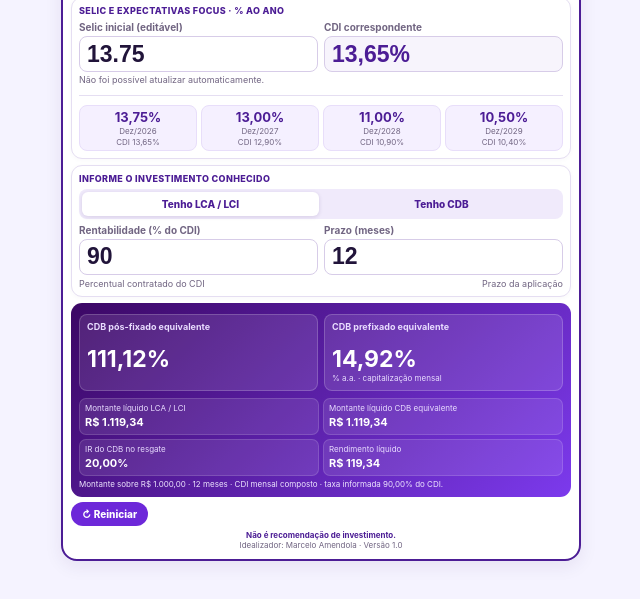
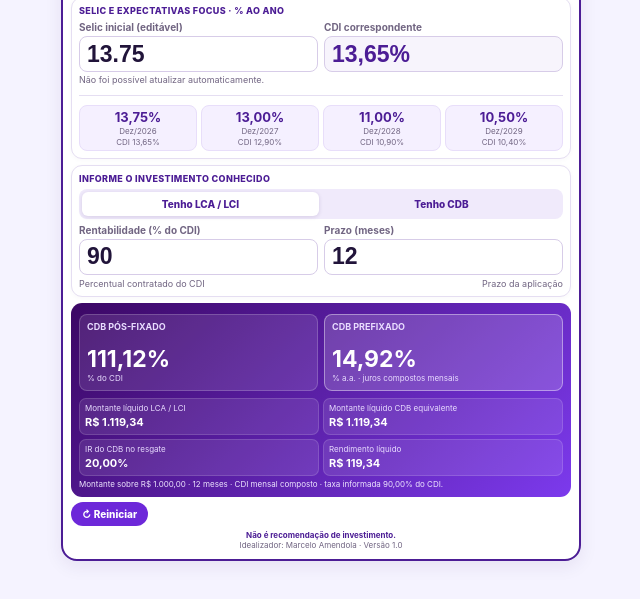
Before and after one commit to marceloedeiaamendola-star/Calculadora-Renda-Fixa-Focus, a plain HTML site: page index.html in a window 1280 px wide. Shown: the part 61-660 px from the top of the page, without its empty margins (319-959 px from the left). Drawn offline with Linux system fonts and the light colour scheme; no server answers.

Commit message:
Destaca lado a lado CDB pós-fixado e prefixado na equivalência

```diff
--- a/index.html
+++ b/index.html
@@ -28,7 +28,7 @@ input:focus{outline:2px solid #c4b5fd;border-color:var(--purple)}.readonly{backg
 .equiv-box{min-width:0;padding:7px;border-radius:8px;background:#ffffff1c;border:1px solid #ffffff30}
 .equiv-box span{display:block;min-height:22px;line-height:1.15}
 .equiv-box b{display:block;font-size:23px;line-height:1.05;margin-top:3px;white-space:nowrap}
-.equiv-box small{display:block;color:#e9ddff;font-size:8px;line-height:1.15;margin-top:3px}
+.equiv-box small{display:block;color:#e9ddff;font-size:8px;line-height:1.15;margin-top:3px}.prefix-box{background:#ffffff2b;border-color:#ffffff66}
 .rgrid{display:grid;grid-template-columns:1fr 1fr;gap:4px}.rbox{padding:5px;border-radius:7px;background:#ffffff19;border:1px solid #ffffff24}.rbox span{display:block;color:#e9ddff;font-size:8px;line-height:1.1}.rbox b{display:block;font-size:11px;margin-top:2px}
 .explain{font-size:8px;color:#eee5ff;line-height:1.2;margin-top:4px}
 button{font:inherit;cursor:pointer}.reset{border:0;border-radius:18px;padding:6px 11px;background:var(--purple);color:#fff;font-weight:800;font-size:10px}
@@ -69,8 +69,8 @@ button{font:inherit;cursor:pointer}.reset{border:0;border-radius:18px;padding:6p
 
 <section class="result" aria-live="polite">
 <div class="equiv-pair">
-<div class="equiv-box"><span class="muted" id="eqLabel">CDB pós-fixado equivalente</span><b id="equiv">—</b></div>
-<div class="equiv-box"><span class="muted">CDB prefixado equivalente</span><b id="prefixRate">—</b><small>% a.a. · capitalização mensal</small></div>
+<div class="equiv-box"><span class="muted" id="eqLabel">CDB PÓS-FIXADO</span><b id="equiv">—</b><small>% do CDI</small></div>
+<div class="equiv-box prefix-box"><span class="muted">CDB PREFIXADO</span><b id="prefixRate">—</b><small>% a.a. · juros compostos mensais</small></div>
 </div>
 <div class="rgrid">
 <div class="rbox"><span>Montante líquido LCA / LCI</span><b id="lciFinal">—</b></div>
@@ -145,7 +145,7 @@ function calc(){
   equivalent=solveRate(monthly,target,0,false);
   lf=1000*grossFactor(monthly,equivalent);
  }
- $('eqLabel').textContent=mode==='lci'?'CDB pós-fixado equivalente':'LCA / LCI equivalente';
+ $('eqLabel').textContent=mode==='lci'?'CDB PÓS-FIXADO':'LCA / LCI EQUIVALENTE';
  $('equiv').textContent=pct(equivalent);
  const fixedGrossFactor=1+(cf/1000-1)/(1-t);
  const fixedMonthly=Math.pow(fixedGrossFactor,1/m)-1;
```
